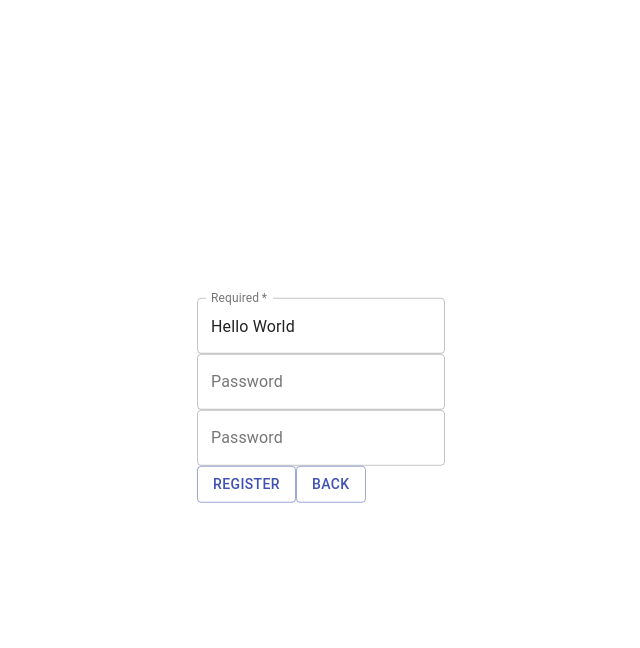
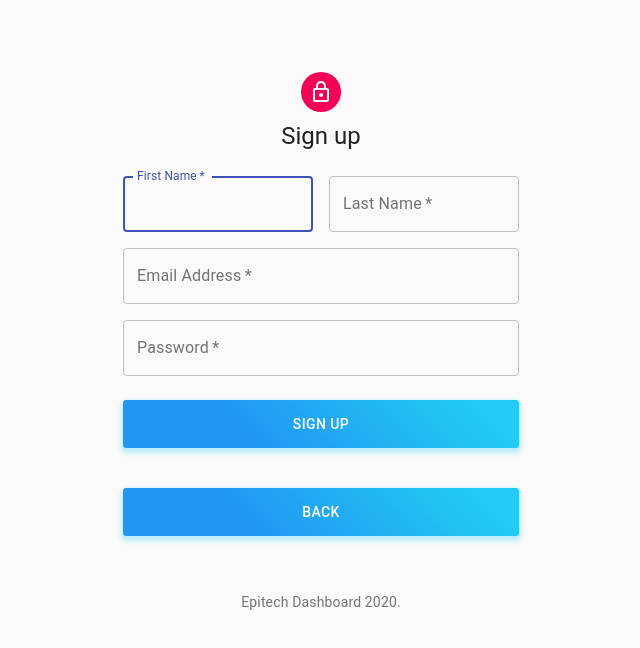
Before and after one commit to Encorpluptit/GoReactJs-Dashboard, a React (Create React App) app in the folder front/: page /register in a window 1280 px wide. Shown: the top 648 px of the page, without its empty margins (319-959 px from the left). Built offline with nearby package versions, Linux system fonts and the light colour scheme; the HTML template or start-up script is replaced by a standard one.

Commit message:
[FIX] login.js register.js => new front

```diff
--- a/front/src/card.js
+++ b/front/src/card.js
@@ -43,21 +43,7 @@ export default function SimpleCard() {
         <Typography className={classes.title} color="textSecondary" gutterBottom>
           Widget Meteo
         </Typography>
-        <Typography variant="h5" component="h2">
-          be{bull}nev{bull}o{bull}lent
-        </Typography>
-        <Typography className={classes.pos} color="textSecondary">
-          adjective
-        </Typography>
-        <Typography variant="body2" component="p">
-          well meaning and kindly.
-          <br />
-          {'"a benevolent smile"'}
-        </Typography>
       </CardContent>
-      <CardActions>
-        <Button size="small">Learn More</Button>
-      </CardActions>
     </Card>
   );
 }
--- a/front/src/dashboard.js
+++ b/front/src/dashboard.js
@@ -139,14 +139,6 @@ export default function MiniDrawer() {
           </IconButton>
         </div>
         <Divider />
-        <List>
-          {['Inbox', 'Starred', 'Send email', 'Drafts'].map((text, index) => (
-            <ListItem button key={text}>
-              <ListItemIcon>{index % 2 === 0 ? <InboxIcon /> : <MailIcon />}</ListItemIcon>
-              <ListItemText primary={text} />
-            </ListItem>
-          ))}
-        </List>
         <Divider />
         <List>
           {['Weather', 'Trash', 'Spam'].map((text, index) => (
--- a/front/src/gridLayout.js
+++ b/front/src/gridLayout.js
@@ -2,17 +2,19 @@ import React from 'react';
 import GridLayout from 'react-grid-layout';
 import SimpleCard from './card.js';
 
+
+
 export default class CenteredGrid extends React.Component {
   render() {
     const layout = [
-      {i: 'a', x: 0, y: 0, w: 1, h: 2, static: true},
-      {i: 'b', x: 1, y: 0, w: 3, h: 2, minW: 2, maxW: 4},
-      {i: 'c', x: 4, y: 0, w: 1, h: 2}
+      {i: 'a', x: 0, y: 0, w: 1, h: 2},
+      {i: 'b', x: 5, y: 0, w: 1, h: 2},
+      {i: 'c', x: 10, y: 0, w: 1, h: 2}
     ];
     return (
       <GridLayout className="layout" layout={layout} cols={12} rowHeight={30} width={1200}>
-        <div key="a">a</div>
-        <div key="b">b</div>
+        <div key="a"><SimpleCard/></div>
+        <div key="b"><SimpleCard/></div>
         <div key="c"><SimpleCard/></div>
       </GridLayout>
     )
--- a/front/src/login.js
+++ b/front/src/login.js
@@ -1,48 +1,148 @@
 import React, { useCallback } from 'react';
+import Avatar from '@material-ui/core/Avatar';
+import Button from '@material-ui/core/Button';
+import CssBaseline from '@material-ui/core/CssBaseline';
 import TextField from '@material-ui/core/TextField';
-import Button from '@material-ui/core/Button';
+import FormControlLabel from '@material-ui/core/FormControlLabel';
+import Checkbox from '@material-ui/core/Checkbox';
+import Link from '@material-ui/core/Link';
+import Grid from '@material-ui/core/Grid';
+import Box from '@material-ui/core/Box';
+import LockOutlinedIcon from '@material-ui/icons/LockOutlined';
+import Typography from '@material-ui/core/Typography';
 import { makeStyles } from '@material-ui/core/styles';
+import Container from '@material-ui/core/Container';
+import PropTypes from 'prop-types';
+import { styled } from '@material-ui/core/styles';
 import { useHistory } from 'react-router-dom';
-import './login.css';
 
 
+const MyButton = styled(({ color, ...other }) => <Button {...other} />)({
+  background: (props) =>
+    props.color === 'red'
+      ? 'linear-gradient(45deg, #FE6B8B 30%, #FF8E53 90%)'
+      : 'linear-gradient(45deg, #2196F3 30%, #21CBF3 90%)',
+  border: 0,
+  borderRadius: 3,
+  boxShadow: (props) =>
+    props.color === 'red'
+      ? '0 3px 5px 2px rgba(255, 105, 135, .3)'
+      : '0 3px 5px 2px rgba(33, 203, 243, .3)',
+  color: 'white',
+  height: 48,
+  padding: '0 30px',
+  margin: 8,
+});
+
+function Copyright() {
+  return (
+    <Typography variant="body2" color="textSecondary" align="center">
+      <Link color="inherit">
+        Epitech Dashboard
+      </Link>{' '}
+      {new Date().getFullYear()}
+      {'.'}
+    </Typography>
+  );
+}
+
 const useStyles = makeStyles((theme) => ({
-  root: {
-    '& .MuiTextField-root': {
+  paper: {
+    marginTop: theme.spacing(8),
+    display: 'flex',
+    flexDirection: 'column',
+    alignItems: 'center',
+  },
+  avatar: {
     margin: theme.spacing(1),
-      width: '25ch',
+    backgroundColor: theme.palette.secondary.main,
   },
+  form: {
+    width: '100%', // Fix IE 11 issue.
+    marginTop: theme.spacing(1),
+  },
+  submit: {
+    margin: theme.spacing(3, 0, 2),
   },
 }));
 
-
-export default function Login() {
+export default function SignIn() {
   const classes = useStyles();
   const history = useHistory();
   const handleOnClick = useCallback(() => history.push('/dashboard'), [history]);
   const handleOnClick1 = useCallback(() => history.push('/register'), [history]);
 
   return (
-    <form className={classes.root} noValidate autoComplete="off" class="center-middle">
-      <div>
+    <Container component="main" maxWidth="xs">
+      <CssBaseline />
+      <div className={classes.paper}>
+        <Avatar className={classes.avatar}>
+          <LockOutlinedIcon />
+        </Avatar>
+        <Typography component="h1" variant="h5">
+          Sign in
+        </Typography>
+        <form className={classes.form} noValidate>
           <TextField
-          id="standard-user-input"
-          label="user"
-          type="user"
-          autoComplete="current-user"
+            variant="outlined"
+            margin="normal"
+            required
+            fullWidth
+            id="email"
+            label="Email Address"
+            name="email"
+            autoComplete="email"
+            autoFocus
           />
-        </div>
-        <div>
           <TextField
-          id="standard-password-input"
-          label="password"
+            variant="outlined"
+            margin="normal"
+            required
+            fullWidth
+            name="password"
+            label="Password"
+            type="password"
+            id="password"
             autoComplete="current-password"
           />
+          <FormControlLabel
+            control={<Checkbox value="remember" color="primary" />}
+            label="Remember me"
+          />
+          <MyButton
+            type="submit"
+            fullWidth
+            variant="contained"
+            color="blue"
+            onClick={handleOnClick}
+            className={classes.submit}
+          >
+            Sign In
+          </MyButton>
+          <Grid container>
+            <Grid item xs>
+              <Link href="#" variant="body2">
+                Forgot password?
+              </Link>
+            </Grid>
+            <Grid item>
+            <MyButton
+              type="submit"
+              fullWidth
+              variant="contained"
+              color="blue"
+              onClick={handleOnClick1}
+              className={classes.submit}
+            >
+            Register
+          </MyButton>
+            </Grid>
+          </Grid>
+        </form>
       </div>
-        <div>
-          <Button variant="outlined" color="primary" onClick={handleOnClick}> Login </Button>
-          <Button variant="outlined" color="primary" onClick={handleOnClick1}> Register </Button>
-        </div>
-    </form>
+      <Box mt={8}>
+        <Copyright />
+      </Box>
+    </Container>
   );
 }
--- a/front/src/register.js
+++ b/front/src/register.js
@@ -1,57 +1,157 @@
 import React, { useCallback } from 'react';
+import Avatar from '@material-ui/core/Avatar';
+import Button from '@material-ui/core/Button';
+import CssBaseline from '@material-ui/core/CssBaseline';
 import TextField from '@material-ui/core/TextField';
-import Button from '@material-ui/core/Button';
+import Link from '@material-ui/core/Link';
+import Grid from '@material-ui/core/Grid';
+import Box from '@material-ui/core/Box';
+import LockOutlinedIcon from '@material-ui/icons/LockOutlined';
+import Typography from '@material-ui/core/Typography';
 import { makeStyles } from '@material-ui/core/styles';
+import { styled } from '@material-ui/core/styles';
+import Container from '@material-ui/core/Container';
 import { useHistory } from 'react-router-dom';
+import './login.css';
+
+
+const MyButton = styled(({ color, ...other }) => <Button {...other} />)({
+  background: (props) =>
+    props.color === 'red'
+      ? 'linear-gradient(45deg, #FE6B8B 30%, #FF8E53 90%)'
+      : 'linear-gradient(45deg, #2196F3 30%, #21CBF3 90%)',
+  border: 0,
+  borderRadius: 3,
+  boxShadow: (props) =>
+    props.color === 'red'
+      ? '0 3px 5px 2px rgba(255, 105, 135, .3)'
+      : '0 3px 5px 2px rgba(33, 203, 243, .3)',
+  color: 'white',
+  height: 48,
+  padding: '0 30px',
+  margin: 8,
+});
+
+function Copyright() {
+  return (
+    <Typography variant="body2" color="textSecondary" align="center">
+      <Link color="inherit">
+        Epitech Dashboard
+      </Link>{' '}
+      {new Date().getFullYear()}
+      {'.'}
+    </Typography>
+  );
+}
 
 const useStyles = makeStyles((theme) => ({
-  root: {
-    '& .MuiTextField-root': {
+  paper: {
+    marginTop: theme.spacing(8),
+    display: 'flex',
+    flexDirection: 'column',
+    alignItems: 'center',
+  },
+  avatar: {
     margin: theme.spacing(1),
-      width: '25ch',
+    backgroundColor: theme.palette.secondary.main,
   },
+  form: {
+    width: '100%',
+    marginTop: theme.spacing(3),
+  },
+  submit: {
+    margin: theme.spacing(3, 0, 2),
   },
 }));
 
-
-export default function Register() {
+export default function SignUp() {
   const classes = useStyles();
   const history = useHistory();
   const handleOnClick = useCallback(() => history.push('/'), [history]);
 
   return (
-    <form className={classes.root} noValidate autoComplete="off" axis="vertical" class="center-middle">
-      <div>
+    <Container component="main" maxWidth="xs">
+      <CssBaseline />
+      <div className={classes.paper}>
+        <Avatar className={classes.avatar}>
+          <LockOutlinedIcon />
+        </Avatar>
+        <Typography component="h1" variant="h5">
+          Sign up
+        </Typography>
+        <form className={classes.form} noValidate>
+          <Grid container spacing={2}>
+            <Grid item xs={12} sm={6}>
               <TextField
+                autoComplete="fname"
+                name="firstName"
+                variant="outlined"
                 required
-          id="outlined-required"
-          label="Required"
-          defaultValue="Hello World"
+                fullWidth
+                id="firstName"
+                label="First Name"
+                autoFocus
+              />
+            </Grid>
+            <Grid item xs={12} sm={6}>
+              <TextField
                 variant="outlined"
+                required
+                fullWidth
+                id="lastName"
+                label="Last Name"
+                name="lastName"
+                autoComplete="lname"
               />
-      </div>
-      <div>
+            </Grid>
+            <Grid item xs={12}>
               <TextField
-          id="outlined-password-input"
+                variant="outlined"
+                required
+                fullWidth
+                id="email"
+                label="Email Address"
+                name="email"
+                autoComplete="email"
+              />
+            </Grid>
+            <Grid item xs={12}>
+              <TextField
+                variant="outlined"
+                required
+                fullWidth
+                name="password"
                 label="Password"
                 type="password"
+                id="password"
                 autoComplete="current-password"
-          variant="outlined"
               />
+            </Grid>
+          </Grid>
+          <MyButton
+            type="submit"
+            fullWidth
+            variant="contained"
+            color="blue"
+            className={classes.submit}
+          >
+            Sign Up
+          </MyButton>
+          <MyButton
+            type="submit"
+            fullWidth
+            variant="contained"
+            color="blue"
+            onClick={handleOnClick}
+            className={classes.submit}
+          >
+            Back
+          </MyButton>
+        </form>
       </div>
-        <div>
-        <TextField
-          id="outlined-password-input"
-          label="Password"
-          type="password"
-          autoComplete="current-password"
-          variant="outlined"
-        />
-        </div>
-        <div>
-        <Button variant="outlined" color="primary" onClick={handleOnClick}>Register </Button>
-        <Button variant="outlined" color="primary" onClick={handleOnClick}>Back </Button>
-      </div>
-    </form>
+      <Box mt={5}>
+        <Copyright />
+      </Box>
+    </Container>
   );
 }
```
Lines whose indentation alone changed are shown as unchanged.
